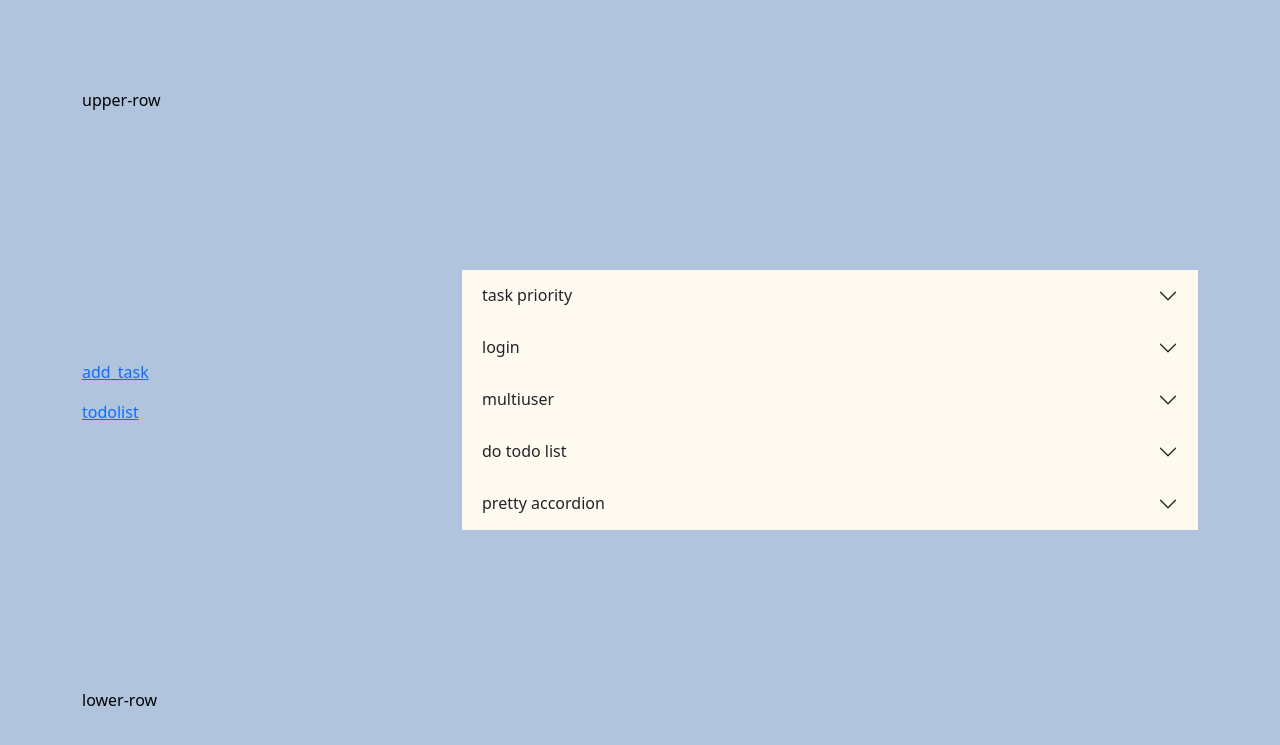
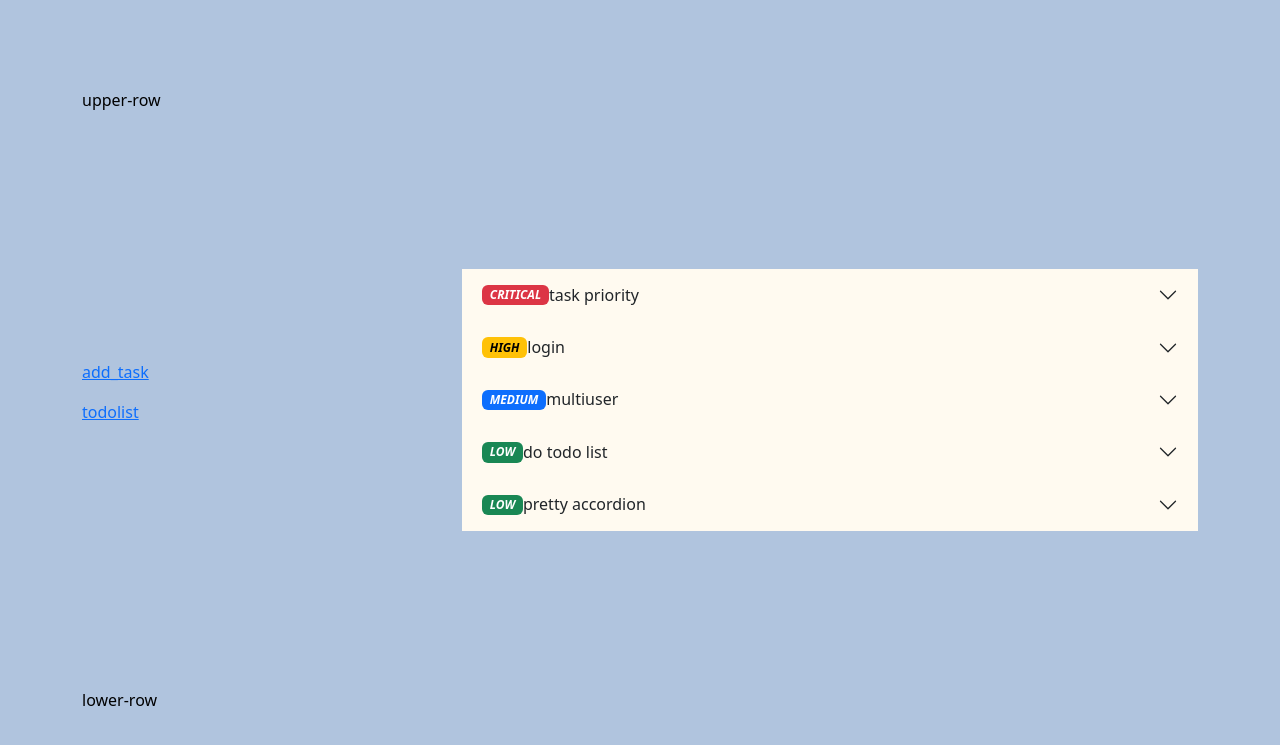
Before and after one commit to DazzzleKK/todo, a Django app: page /todo/ in a window 1280 px wide. Shown: the top 745 px of the page. Run offline with Django 4.2, Linux system fonts and the light colour scheme; data comes from the database, SQL or seed files in the repository; both versions use the stored data as it was after the commit.

Commit message:
done with priorities

```diff
--- a/todolist/todo/models.py
+++ b/todolist/todo/models.py
@@ -9,11 +9,10 @@ from django.db import models
 class Tasks(models.Model):
 
     PRIORITIES = (
-        ('CRITICAL', 'Critical Priority'),
-        ('HIGH', 'High Priority'),
-        ('MEDIUM', 'Medium Priority'),
-        ('LOW', 'Low Priority'),
-        ('TRIVIAL', 'High Priority'),
+        ('1', 'Critical Priority'),
+        ('2', 'High Priority'),
+        ('3', 'Medium Priority'),
+        ('4', 'Low Priority'),
     )
 
     title = models.CharField(max_length=150)
--- a/todolist/todo/templates/todo/tasks_list.html
+++ b/todolist/todo/templates/todo/tasks_list.html
@@ -11,20 +11,17 @@
                 <button class="accordion-button bg-info collapsed" type="button" data-bs-toggle="collapse" data-bs-target="#collapse{{ task.id }}"
                     aria-expanded="false" aria-controls="collapse">
 
-                    {% if task.priority == 'CRITICAL' %}
-                        <span class="badge text-bg-danger"><i>{{ task.priority }}</i></span>
+                    {% if task.priority == '1' %}
+                        <span class="badge text-bg-danger"><i>CRITICAL</i></span>
                     {% endif %}
-                    {% if task.priority == 'HIGH' %}
-                        <span class="badge text-bg-primary"><i>{{ task.priority }}</i></span>
+                    {% if task.priority == '2' %}
+                        <span class="badge text-bg-warning"><i>HIGH</i></span>
                     {% endif %}
-                    {% if task.priority == 'MEDIUM' %}
-                        <span class="badge text-bg-primary"><i>{{ task.priority }}</i></span>
+                    {% if task.priority == '3' %}
+                        <span class="badge text-bg-primary"><i>MEDIUM</i></span>
                     {% endif %}
-                    {% if task.priority == 'LOW' %}
-                        <span class="badge text-bg-primary"><i>{{ task.priority }}</i></span>
-                    {% endif %}
-                    {% if task.priority == 'TRIVIAL' %}
-                        <span class="badge text-bg-primary"><i>{{ task.priority }}</i></span>
+                    {% if task.priority == '4' %}
+                        <span class="badge text-bg-success"><i>LOW</i></span>
                     {% endif %}
 
                          {{ task.title }}
```
Also changed, not shown: todolist/db.sqlite3, todolist/todo/migrations/0004_alter_tasks_priority.py (added).
